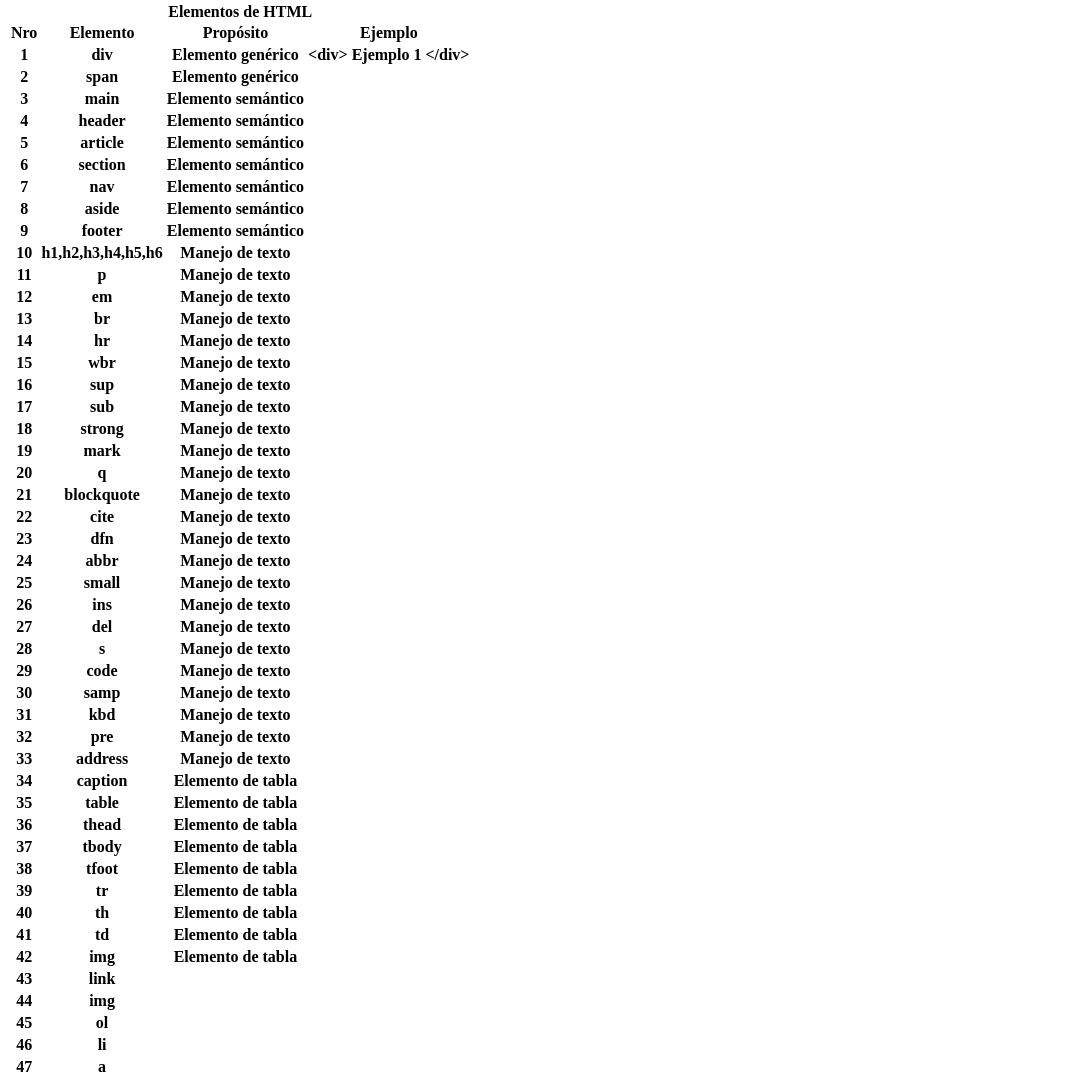
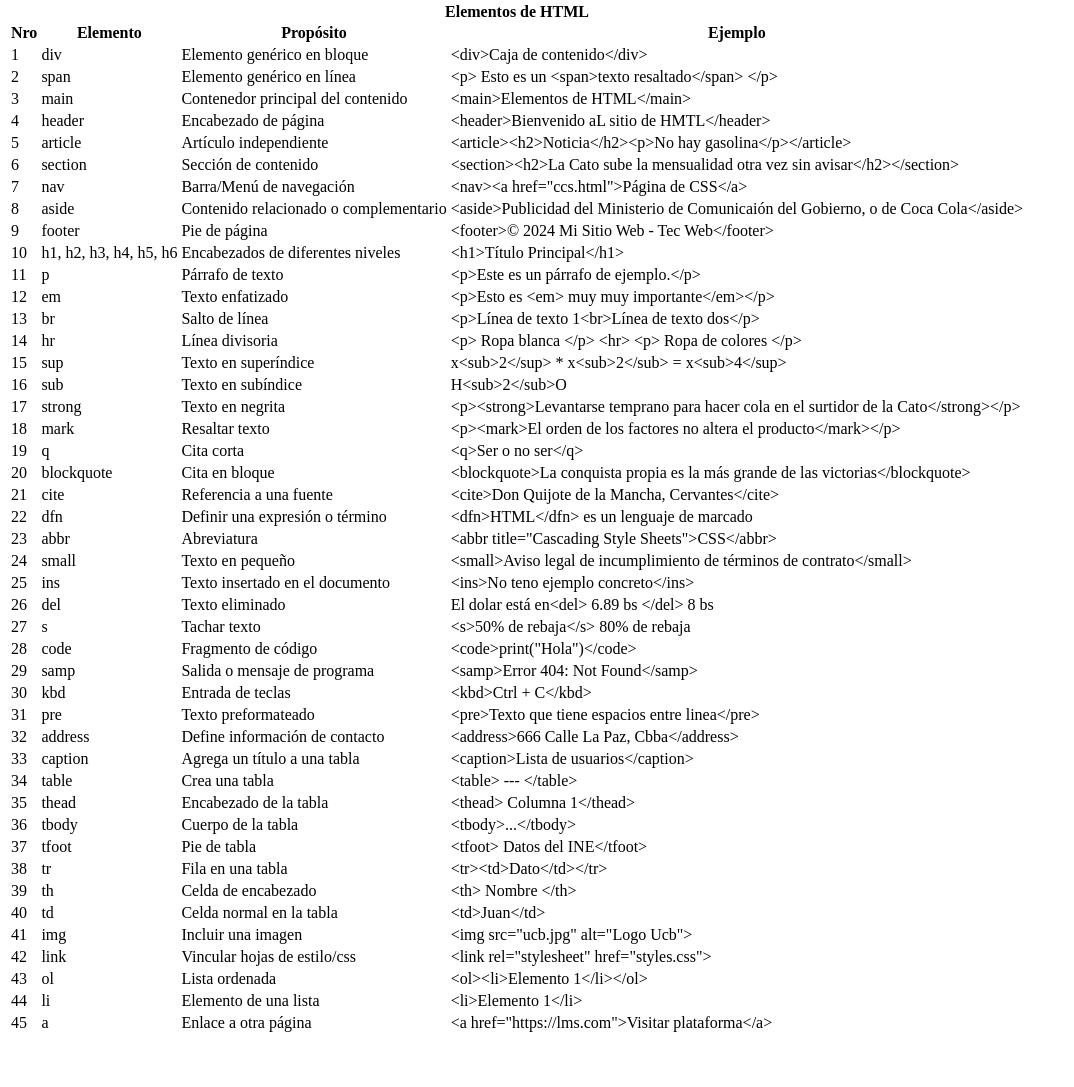
Before and after one commit to gandarillasNavia/TecWebEv1, a plain HTML site: page index.html in a window 1280 px wide. Shown: the part 139-1226 px from the top of the page, without its empty margins (0-1074 px from the left). After the commit the page ends 1182 px from the top, so only its background shows below. Drawn offline with Linux system fonts and the light colour scheme.

Commit message:
Terminado?

```diff
--- a/index.html
+++ b/index.html
@@ -13,6 +13,7 @@
             <li><a href="js.html">JS</a></li>
         </nav>
     </header>
+
     <main>
         <h1>PÁGINA DE HTML</h1>
     </main>
@@ -20,295 +21,283 @@
         <caption><strong>Elementos de HTML</strong></caption>
         <thead>
             <tr>
-                <th>Nro</th>
-                <th>Elemento</th>
-                <th>Propósito</th>
-                <th>Ejemplo</th>
+                <th scope="col">Nro</th>
+                <th scope="col">Elemento</th>
+                <th scope="col">Propósito</th>
+                <th scope="col">Ejemplo</th>
             </tr>
         </thead>
         <tbody>
             <tr>
-                <th>1</th>
-                <th>div</th>
-                <th>Elemento genérico</th>
-                <th>&lt;div&gt; Ejemplo 1 &lt;/div&gt;</th>
+                <td>1</td>
+                <td>div</td>
+                <td>Elemento genérico en bloque</td>
+                <td>&lt;div&gt;Caja de contenido&lt;/div&gt;</td>
             </tr>
             <tr>
-                <th>2</th>
-                <th>span</th>
-                <th>Elemento genérico</th>
-                <th></th>
+                <td>2</td>
+                <td>span</td>
+                <td>Elemento genérico en línea</td>
+                <td>&lt;p&gt; Esto es un &lt;span&gt;texto resaltado&lt;/span&gt; &lt;/p&gt; </td>
             </tr>
             <tr>
-                <th>3</th>
-                <th>main</th>
-                <th>Elemento semántico</th>
-                <th></th>
+                <td>3</td>
+                <td>main</td>
+                <td>Contenedor principal del contenido</td>
+                <td>&lt;main&gt;Elementos de HTML&lt;/main&gt;</td>
             </tr>
             <tr>
-                <th>4</th>
-                <th>header</th>
-                <th>Elemento semántico</th>
-                <th></th>
+                <td>4</td>
+                <td>header</td>
+                <td>Encabezado de página</td>
+                <td>&lt;header&gt;Bienvenido aL sitio de HMTL&lt;/header&gt;</td>
             </tr>
             <tr>
-                <th>5</th>
-                <th>article</th>
-                <th>Elemento semántico</th>
-                <th></th>
+                <td>5</td>
+                <td>article</td>
+                <td>Artículo independiente</td>
+                <td>&lt;article&gt;&lt;h2&gt;Noticia&lt;/h2&gt;&lt;p&gt;No hay gasolina&lt;/p&gt;&lt;/article&gt;</td>
             </tr>
             <tr>
-                <th>6</th>
-                <th>section</th>
-                <th>Elemento semántico</th>
-                <th></th>
+                <td>6</td>
+                <td>section</td>
+                <td>Sección de contenido</td>
+                <td>&lt;section&gt;&lt;h2&gt;La Cato sube la mensualidad otra vez sin avisar&lt;/h2&gt;&lt;/section&gt;</td>
             </tr>
             <tr>
-                <th>7</th>
-                <th>nav</th>
-                <th>Elemento semántico</th>
-                <th></th>
+                <td>7</td>
+                <td>nav</td>
+                <td>Barra/Menú de navegación</td>
+                <td>&lt;nav&gt;&lt;a href="ccs.html"&gt;Página de CSS&lt;/a&gt;</td>
             </tr>
             <tr>
-                <th>8</th>
-                <th>aside</th>
-                <th>Elemento semántico</th>
-                <th></th>
-            </tr>            <tr>
-                <th>9</th>
-                <th>footer</th>
-                <th>Elemento semántico</th>
-                <th></th>
+                <td>8</td>
+                <td>aside</td>
+                <td>Contenido relacionado o complementario</td>
+                <td>&lt;aside&gt;Publicidad del Ministerio de Comunicaión del Gobierno, o de Coca Cola&lt;/aside&gt;</td>
             </tr>
             <tr>
-                <th>10</th>
-                <th>h1,h2,h3,h4,h5,h6</th>
-                <th>Manejo de texto</th>
-                <th></th>
+                <td>9</td>
+                <td>footer</td>
+                <td>Pie de página</td>
+                <td>&lt;footer&gt;&copy; 2024 Mi Sitio Web - Tec Web&lt;/footer&gt;</td>
             </tr>
             <tr>
-                <th>11</th>
-                <th>p</th>
-                <th>Manejo de texto</th>
-                <th></th>
+                <td>10</td>
+                <td>h1, h2, h3, h4, h5, h6</td>
+                <td>Encabezados de diferentes niveles</td>
+                <td>&lt;h1&gt;Título Principal&lt;/h1&gt;</td>
             </tr>
             <tr>
-                <th>12</th>
-                <th>em</th>
-                <th>Manejo de texto</th>
-                <th></th>
+                <td>11</td>
+                <td>p</td>
+                <td>Párrafo de texto</td>
+                <td>&lt;p&gt;Este es un párrafo de ejemplo.&lt;/p&gt;</td>
             </tr>
             <tr>
-                <th>13</th>
-                <th>br</th>
-                <th>Manejo de texto</th>
-                <th></th>
+                <td>12</td>
+                <td>em</td>
+                <td>Texto enfatizado</td>
+                <td>&lt;p&gt;Esto es &lt;em&gt; muy muy importante&lt;/em&gt;&lt;/p&gt;</td>
             </tr>
             <tr>
-                <th>14</th>
-                <th>hr</th>
-                <th>Manejo de texto</th>
-                <th></th>
+                <td>13</td>
+                <td>br</td>
+                <td>Salto de línea</td>
+                <td>&lt;p&gt;Línea de texto 1&lt;br&gt;Línea de texto dos&lt;/p&gt;</td>
             </tr>
             <tr>
-                <th>15</th>
-                <th>wbr</th>
-                <th>Manejo de texto</th>
-                <th></th>
+                <td>14</td>
+                <td>hr</td>
+                <td>Línea divisoria</td>
+                <td>&lt;p&gt; Ropa blanca &lt;/p&gt; &lt;hr&gt; &lt;p&gt; Ropa de colores &lt;/p&gt;</td>
             </tr>
             <tr>
-                <th>16</th>
-                <th>sup</th>
-                <th>Manejo de texto</th>
-                <th></th>
+                <td>15</td>
+                <td>sup</td>
+                <td>Texto en superíndice</td>
+                <td>x&lt;sub&gt;2&lt;/sup&gt; * x&lt;sub&gt;2&lt;/sub&gt; = x&lt;sub&gt;4&lt;/sup&gt;</td>
             </tr>
             <tr>
-                <th>17</th>
-                <th>sub</th>
-                <th>Manejo de texto</th>
-                <th></th>
+                <td>16</td>
+                <td>sub</td>
+                <td>Texto en subíndice</td>
+                <td>H&lt;sub&gt;2&lt;/sub&gt;O</td>
             </tr>
             <tr>
-                <th>18</th>
-                <th>strong</th>
-                <th>Manejo de texto</th>
-                <th></th>
+                <td>17</td>
+                <td>strong</td>
+                <td>Texto en negrita</td>
+                <td>&lt;p&gt;&lt;strong&gt;Levantarse temprano para hacer cola en el surtidor de la Cato&lt;/strong&gt;&lt;/p&gt;</td>
             </tr>
             <tr>
-                <th>19</th>
-                <th>mark</th>
-                <th>Manejo de texto</th>
-                <th></th>
+                <td>18</td>
+                <td>mark</td>
+                <td>Resaltar texto</td>
+                <td>&lt;p&gt;&lt;mark&gt;El orden de los factores no altera el producto&lt;/mark&gt;&lt;/p&gt;</td>
             </tr>
             <tr>
-                <th>20</th>
-                <th>q</th>
-                <th>Manejo de texto</th>
-                <th></th>
+                <td>19</td>
+                <td>q</td>
+                <td>Cita corta</td>
+                <td>&lt;q&gt;Ser o no ser&lt;/q&gt;</td>
             </tr>
             <tr>
-                <th>21</th>
-                <th>blockquote</th>
-                <th>Manejo de texto</th>
-                <th></th>
+                <td>20</td>
+                <td>blockquote</td>
+                <td>Cita en bloque</td>
+                <td>&lt;blockquote&gt;La conquista propia es la más grande de las victorias&lt;/blockquote&gt;</td>
             </tr>
             <tr>
-                <th>22</th>
-                <th>cite</th>
-                <th>Manejo de texto</th>
-                <th></th>
+                <td>21</td>
+                <td>cite</td>
+                <td>Referencia a una fuente</td>
+                <td>&lt;cite&gt;Don Quijote de la Mancha, Cervantes&lt;/cite&gt;</td>
             </tr>
             <tr>
-                <th>23</th>
-                <th>dfn</th>
-                <th>Manejo de texto</th>
-                <th></th>
+                <td>22</td>
+                <td>dfn</td>
+                <td>Definir una expresión o término</td>
+                <td>&lt;dfn&gt;HTML&lt;/dfn&gt; es un lenguaje de marcado</td>
             </tr>
             <tr>
-                <th>24</th>
-                <th>abbr</th>
-                <th>Manejo de texto</th>
-                <th></th>
+                <td>23</td>
+                <td>abbr</td>
+                <td>Abreviatura</td>
+                <td>&lt;abbr title="Cascading Style Sheets"&gt;CSS&lt;/abbr&gt;</td>
             </tr>
             <tr>
-                <th>25</th>
-                <th>small</th>
-                <th>Manejo de texto</th>
-                <th></th>
+                <td>24</td>
+                <td>small</td>
+                <td>Texto en pequeño</td>
+                <td>&lt;small&gt;Aviso legal de incumplimiento de términos de contrato&lt;/small&gt;</td>
             </tr>
             <tr>
-                <th>26</th>
-                <th>ins</th>
-                <th>Manejo de texto</th>
-                <th></th>
+                <td>25</td>
+                <td>ins</td>
+                <td>Texto insertado en el documento</td>
+                <td>&lt;ins&gt;No teno ejemplo concreto&lt;/ins&gt;</td>
             </tr>
             <tr>
-                <th>27</th>
-                <th>del</th>
-                <th>Manejo de texto</th>
-                <th></th>
+                <td>26</td>
+                <td>del</td>
+                <td>Texto eliminado</td>
+                <td>El dolar está en&lt;del&gt; 6.89 bs &lt;/del&gt; 8 bs</td>
             </tr>
             <tr>
-                <th>28</th>
-                <th>s</th>
-                <th>Manejo de texto</th>
-                <th></th>
+                <td>27</td>
+                <td>s</td>
+                <td>Tachar texto</td>
+                <td>&lt;s&gt;50% de rebaja&lt;/s&gt; 80% de rebaja</td>
             </tr>
             <tr>
-                <th>29</th>
-                <th>code</th>
-                <th>Manejo de texto</th>
-                <th></th>
+                <td>28</td>
+                <td>code</td>
+                <td>Fragmento de código</td>
+                <td>&lt;code&gt;print("Hola")&lt;/code&gt;</td>
             </tr>
             <tr>
-                <th>30</th>
-                <th>samp</th>
-                <th>Manejo de texto</th>
-                <th></th>
+                <td>29</td>
+                <td>samp</td>
+                <td>Salida o mensaje de programa</td>
+                <td>&lt;samp&gt;Error 404: Not Found&lt;/samp&gt;</td>
             </tr>
             <tr>
-                <th>31</th>
-                <th>kbd</th>
-                <th>Manejo de texto</th>
-                <th></th>
+                <td>30</td>
+                <td>kbd</td>
+                <td>Entrada de teclas</td>
+                <td>&lt;kbd&gt;Ctrl + C&lt;/kbd&gt;</td>
             </tr>
             <tr>
-                <th>32</th>
-                <th>pre</th>
-                <th>Manejo de texto</th>
-                <th></th>
+                <td>31</td>
+                <td>pre</td>
+                <td>Texto preformateado</td>
+                <td>&lt;pre&gt;Texto que tiene espacios entre linea&lt;/pre&gt;</td>
             </tr>
             <tr>
-                <th>33</th>
-                <th>address</th>
-                <th>Manejo de texto</th>
-                <th></th>
+                <td>32</td>
+                <td>address</td>
+                <td>Define información de contacto</td>
+                <td>&lt;address&gt;666 Calle La Paz, Cbba&lt;/address&gt;</td>
             </tr>
             <tr>
-                <th>34</th>
-                <th>caption</th>
-                <th>Elemento de tabla</th>
-                <th></th>
+                <td>33</td>
+                <td>caption</td>
+                <td>Agrega un título a una tabla</td>
+                <td>&lt;caption&gt;Lista de usuarios&lt;/caption&gt;</td>
             </tr>
             <tr>
-                <th>35</th>
-                <th>table</th>
-                <th>Elemento de tabla</th>
-                <th></th>
+                <td>34</td>
+                <td>table</td>
+                <td>Crea una tabla</td>
+                <td>&lt;table&gt; --- &lt;/table&gt;</td>
             </tr>
             <tr>
-                <th>36</th>
-                <th>thead</th>
-                <th>Elemento de tabla</th>
-                <th></th>
+                <td>35</td>
+                <td>thead</td>
+                <td>Encabezado de la tabla</td>
+                <td>&lt;thead&gt; Columna 1&lt;/thead&gt;</td>
             </tr>
             <tr>
-                <th>37</th>
-                <th>tbody</th>
-                <th>Elemento de tabla</th>
-                <th></th>
+                <td>36</td>
+                <td>tbody</td>
+                <td>Cuerpo de la tabla</td>
+                <td>&lt;tbody&gt;...&lt;/tbody&gt;</td>
             </tr>
             <tr>
-                <th>38</th>
-                <th>tfoot</th>
-                <th>Elemento de tabla</th>
-                <th></th>
+                <td>37</td>
+                <td>tfoot</td>
+                <td>Pie de tabla</td>
+                <td>&lt;tfoot&gt; Datos del INE&lt;/tfoot&gt;</td>
             </tr>
             <tr>
-                <th>39</th>
-                <th>tr</th>
-                <th>Elemento de tabla</th>
-                <th></th>
+                <td>38</td>
+                <td>tr</td>
+                <td>Fila en una tabla</td>
+                <td>&lt;tr&gt;&lt;td&gt;Dato&lt;/td&gt;&lt;/tr&gt;</td>
             </tr>
             <tr>
-                <th>40</th>
-                <th>th</th>
-                <th>Elemento de tabla</th>
-                <th></th>
+                <td>39</td>
+                <td>th</td>
+                <td>Celda de encabezado</td>
+                <td>&lt;th&gt; Nombre &lt;/th&gt;</td>
             </tr>
             <tr>
-                <th>41</th>
-                <th>td</th>
-                <th>Elemento de tabla</th>
-                <th></th>
+                <td>40</td>
+                <td>td</td>
+                <td>Celda normal en la tabla</td>
+                <td>&lt;td&gt;Juan&lt;/td&gt;</td>
             </tr>
             <tr>
-                <th>42</th>
-                <th>img</th>
-                <th>Elemento de tabla</th>
-                <th></th>
+                <td>41</td>
+                <td>img</td>
+                <td>Incluir una imagen</td>
+                <td>&lt;img src="ucb.jpg" alt="Logo Ucb"&gt;</td>
             </tr>
             <tr>
-                <th>43</th>
-                <th>link</th>
-                <th></th>
-                <th></th>
+                <td>42</td>
+                <td>link</td>
+                <td>Vincular hojas de estilo/css</td>
+                <td>&lt;link rel="stylesheet" href="styles.css"&gt;</td>
             </tr>
             <tr>
-                <th>44</th>
-                <th>img</th>
-                <th></th>
-                <th></th>
+                <td>43</td>
+                <td>ol</td>
+                <td>Lista ordenada</td>
+                <td>&lt;ol&gt;&lt;li&gt;Elemento 1&lt;/li&gt;&lt;/ol&gt;</td>
             </tr>
             <tr>
-                <th>45</th>
-                <th>ol</th>
-                <th></th>
-                <th></th>
+                <td>44</td>
+                <td>li</td>
+                <td>Elemento de una lista</td>
+                <td>&lt;li&gt;Elemento 1&lt;/li&gt;</td>
             </tr>
             <tr>
-                <th>46</th>
-                <th>li</th>
-                <th></th>
-                <th></th>
+                <td>45</td>
+                <td>a</td>
+                <td>Enlace a otra página</td>
+                <td>&lt;a href="https://lms.com"&gt;Visitar plataforma&lt;/a&gt;</td>
             </tr>
-            <tr>
-                <th>47</th>
-                <th>a</th>
-                <th></th>
-                <th></th>
-            </tr>
-
         </tbody>
     </table>
 </body>
```
